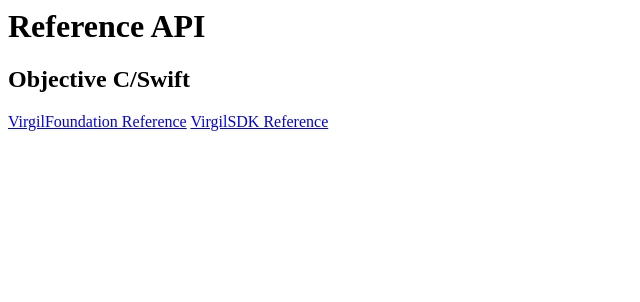
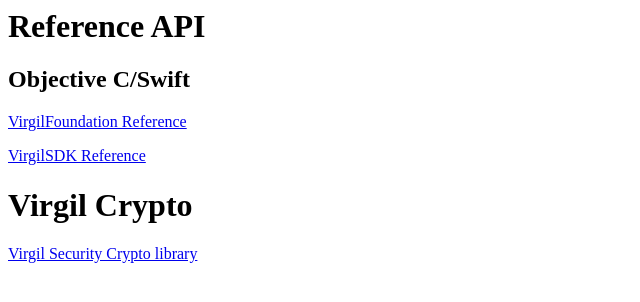
Before and after one commit to VirgilSecurity/VirgilSecurity.github.io, a plain HTML site: page index.html in a window 1280 px wide. Shown: the whole page, without its empty margins (0-640 px from the left). Drawn offline with Linux system fonts and the light colour scheme.

Commit message:
Added links to repositories

```diff
--- a/index.html
+++ b/index.html
@@ -6,7 +6,9 @@
   <body>
     <h1>Reference API</h1>
     <h2>Objective C/Swift</h2>
-    <a href="http://virgilsecurity.github.io/virgil-foundation-x/">VirgilFoundation Reference</a>
-    <a href="http://virgilsecurity.github.io/virgil-sdk-x/">VirgilSDK Reference</a>
+    <p><a href="http://virgilsecurity.github.io/virgil-foundation-x/">VirgilFoundation Reference</a></p>
+    <p><a href="http://virgilsecurity.github.io/virgil-sdk-x/">VirgilSDK Reference</a></p>
+    <h1>Virgil Crypto</h1>
+    <p><a href="http://virgilsecurity.github.io/virgil-crypto/">Virgil Security Crypto library</a></p>
   </body>
 </html>
```
